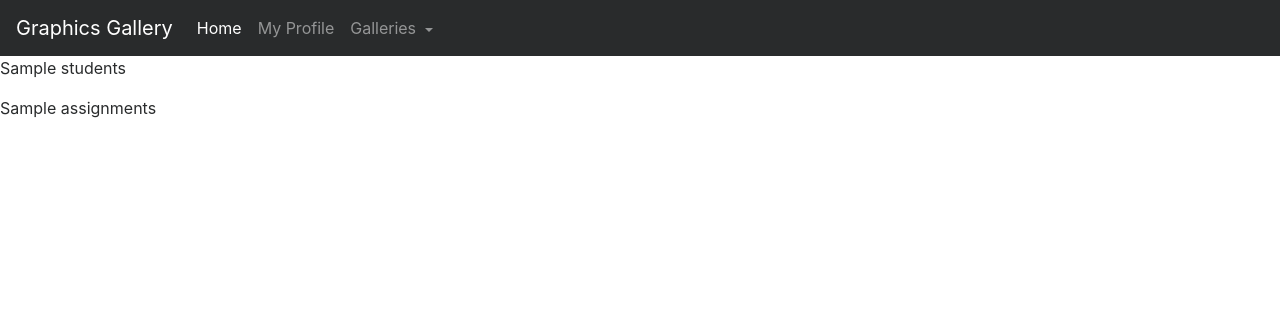
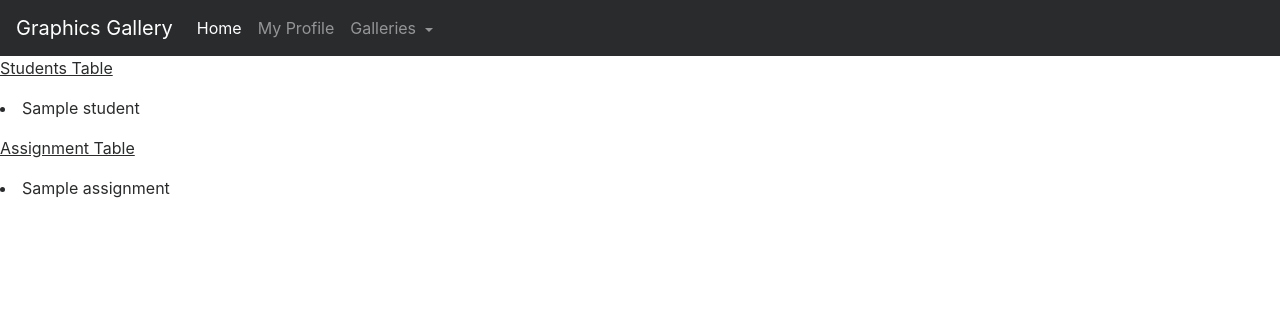
Before and after one commit to goyyapazham/expanding-intellect-memes, a Flask app: template templates/home.html in a window 1280 px wide. Shown: the top 316 px of the page. Run offline with Flask 2, Linux system fonts and the light colour scheme; the template is opened without the code that fills it: most values are stand-ins (such as "Sample title", 1, 10 or a date in 2020); some libraries are stand-ins or nearby versions.

Commit message:
ready for demo

```diff
--- a/app.py
+++ b/app.py
@@ -1,13 +1,14 @@
 from flask import Flask, render_template, url_for, request, redirect, session
 import json
 import sqliteAttempt #import getStudentInfo
+
 
 app = Flask(__name__)
 app.secret_key = 'key'
 
 @app.route('/')
 def about():
-    return render_template('home.html', students = sqliteAttempt.displayStudentInfo(), assignments = sqliteAttempt.getAllSubmittedAssignments())
+    return render_template('home.html', students = sqliteAttempt.displayStudentInfo(), assignments = sqliteAttempt.displayAllSubmittedAssignments())
 
 '''
 @app.route('/login/')
--- a/sqliteAttempt.py
+++ b/sqliteAttempt.py
@@ -20,7 +20,7 @@ DOCUMENT PROPERTY -> COLUMN/CELL IN TABLE
 def createStudents():
 
     q = "CREATE TABLE studentInfo (name TEXT, password TEXT, year INTEGER, id INTEGER PRIMARY KEY AUTOINCREMENT)"
-    print q
+   # print q
     c.execute(q)
 
 
@@ -97,7 +97,7 @@ c.execute(query)
 
 def createAssignment():
     q = "CREATE TABLE assignments (assignmentNumber INTEGER, title TEXT, studentID INTEGER, imageText TEXT, upvotes INTEGER, script TEXT)"
-    print q
+   # print q
     c.execute(q)
 
 
@@ -116,8 +116,8 @@ def displayAllSubmittedAssignments():
 def addUpvotes(studentID, aNum, upvoteNum):
     getNum = "SELECT upvotes FROM assignments WHERE studentID = %d AND assignmentNumber = %d"%(studentID,aNum)
     curr = c.execute(getNum).fetchone()
-    print curr
-    print curr[0]
+   # print curr
+   # print curr[0]
     newUpvote = curr[0] + upvoteNum
     add = "UPDATE assignments SET upvotes = %d WHERE studentID = %d AND assignmentNumber = %d"%(newUpvote,studentID,aNum)
     c.execute(add)
@@ -170,5 +170,5 @@ def getScript(sID, aNum):
 #displayAllSubmittedAssignments()
 
 
-db.commit()
-db.close()
+#db.commit()
+#db.close()
--- a/templates/home.html
+++ b/templates/home.html
@@ -38,8 +38,20 @@
       </div>
     </nav>
 
-    <p>{{students}}</p>
-    <p>{{assignments}}</p>
+
+    <p>
+      <u>Students Table</u>
+      {% for student in students %}
+      <li>{{student}}</li>
+      {% endfor %}
+    </p>
+
+    <p>
+      <u>Assignment Table</u>
+      {% for assignment in assignments %}
+      <li>{{assignment}}</li>
+      {% endfor %}
+    </p>
 
     <!-- jQuery first, then Tether, then Bootstrap JS. -->
     <script src="https://code.jquery.com/jquery-3.1.1.slim.min.js" integrity="sha384-A7FZj7v+d/sdmMqp/nOQwliLvUsJfDHW+k9Omg/a/EheAdgtzNs3hpfag6Ed950n" crossorigin="anonymous"></script>
```
Also changed, not shown: sqliteDB.db.
